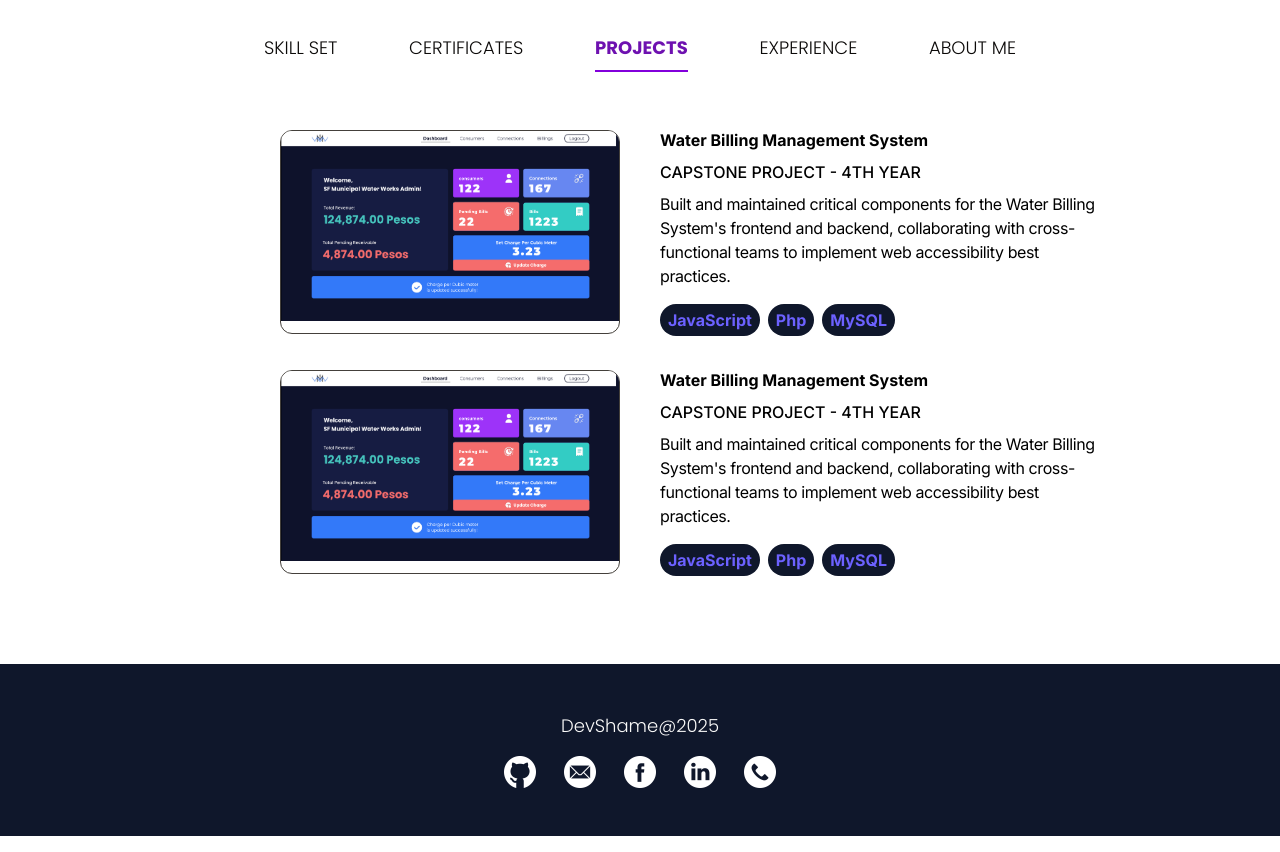
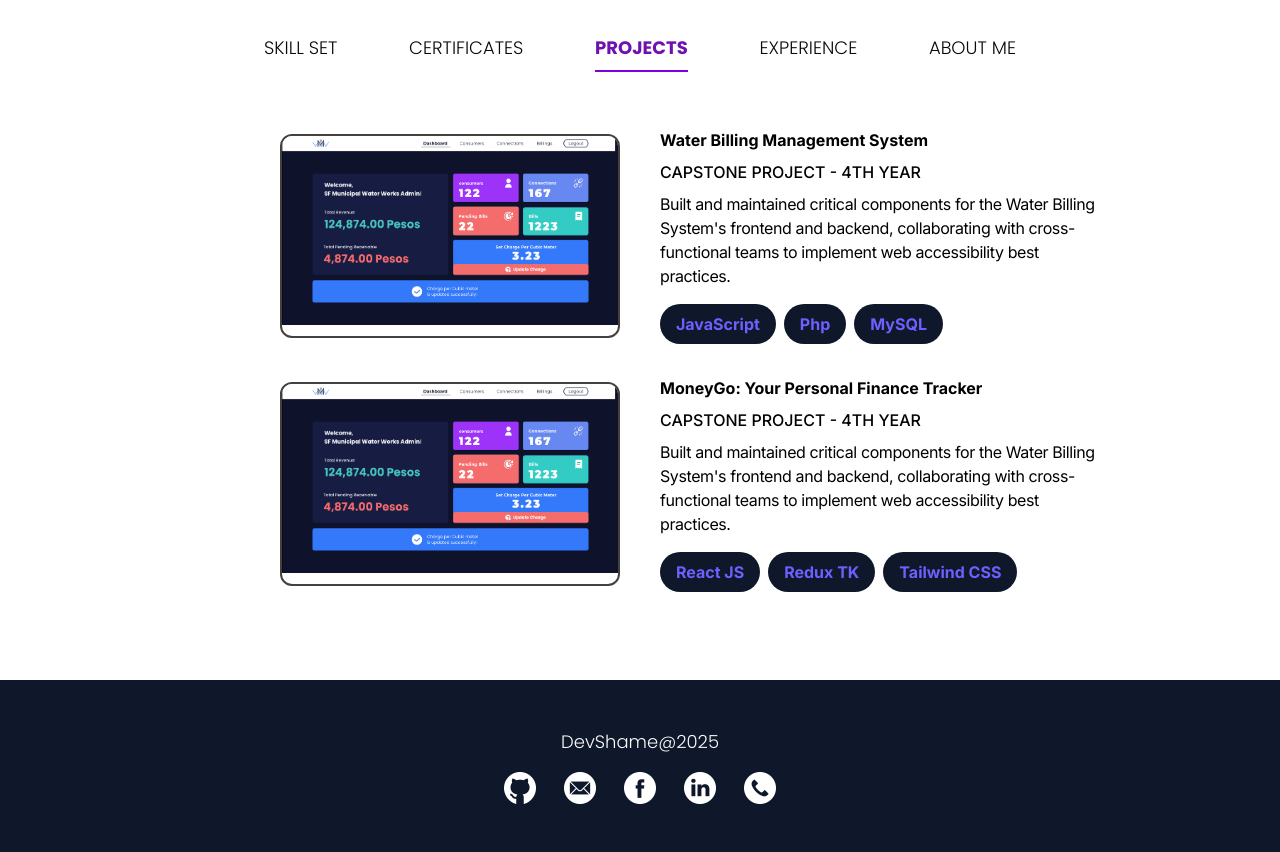
Before and after one commit to shameCanales/shame-portfolio, a React (Vite) app: page /projects in a window 1280 px wide. Shown: the part 1640-2492 px from the top of the page. Built offline with nearby package versions, Linux system fonts and the light colour scheme; no server answers.

Commit message:
styled project for 2xl viewport

```diff
--- a/src/components/ProjectComp.jsx
+++ b/src/components/ProjectComp.jsx
@@ -4,12 +4,12 @@ import Paragraph from "../ui/paragraph";
 export default function ProjectComp({ name, desc, src, projFor, stack }) {
   return (
     <div className="mt-8 sm:mt-0 mb-14 sm:mb-4 lg:mb-2 lg:grid lg:grid-cols-2 items-center justify-center lg:gap-10">
-      <div className="rounded-xl overflow-hidden aspect-[15/9] border-1 border-stone-700 relative lg:w-[340px] justify-self-end">
+      <div className="rounded-xl overflow-hidden aspect-[15/9] border-2 border-stone-700 relative lg:w-[340px] justify-self-end">
         <img className="" src={src} alt={name} />
         <div className="absolute inset-0 hover:bg-black/70 transition-all ease-in-out index-[9]"></div>
       </div>
       <div className="lg:max-w-[447px]">
-        <p className="inter-bold text-xs lg:text-base mt-4 lg:mt-0">{name}</p>
+        <p className="inter-bold text-xs lg:text-base 2xl:text-lg mt-4 lg:mt-0">{name}</p>
         <p className="uppercase inter-medium text-xs lg:text-base mt-2">{projFor}</p>
         <p className="leading-4.5 lg:leading-6 tracking-tight inter-regular text-xs lg:text-base mt-2">
           {desc}
--- a/src/data.js
+++ b/src/data.js
@@ -243,11 +243,11 @@ export const projects = [
     imagesrc: waterbillingsystem,
   },
   {
-    name: "Water Billing Management System",
+    name: "MoneyGo: Your Personal Finance Tracker",
     for: "Capstone Project - 4th Year",
     description:
       "Built and maintained critical components for the Water Billing System's frontend and backend, collaborating with cross-functional teams to implement web accessibility best practices.",
-    stack: ["JavaScript", "Php", "MySQL"],
+    stack: ["React JS", "Redux TK", "Tailwind CSS"],
     imagesrc: waterbillingsystem,
   },
 
--- a/src/pages/Projects.jsx
+++ b/src/pages/Projects.jsx
@@ -3,7 +3,7 @@ import ProjectComp from "../components/ProjectComp";
 
 export default function Projects() {
   return (
-    <div className="mt-8 sm:mt-2 lg:mt-10 sm:grid sm:grid-cols-2 lg:grid-cols-1 sm:gap-5 md:gap-6">
+    <div className="mt-8 sm:mt-2 lg:mt-10 sm:grid sm:grid-cols-2 lg:grid-cols-1 sm:gap-5 md:gap-6 2xl:gap-10">
       {projects.map((proj) => (
         <ProjectComp
           key={proj.name}
--- a/src/ui/TechStackItem.jsx
+++ b/src/ui/TechStackItem.jsx
@@ -1,3 +1,3 @@
 export default function TechStackItem({ item }) {
-  return <p className="px-2 py-1 bg-slate-900 text-[#6C61FF] rounded-full text-xs lg:text-sm xl:text-base inter-bold">{item}</p>;
+  return <p className="px-2 lg:px-4  py-1 lg:py-2 bg-slate-900 text-[#6C61FF] rounded-full text-xs lg:text-sm xl:text-base inter-bold">{item}</p>;
 }
```
